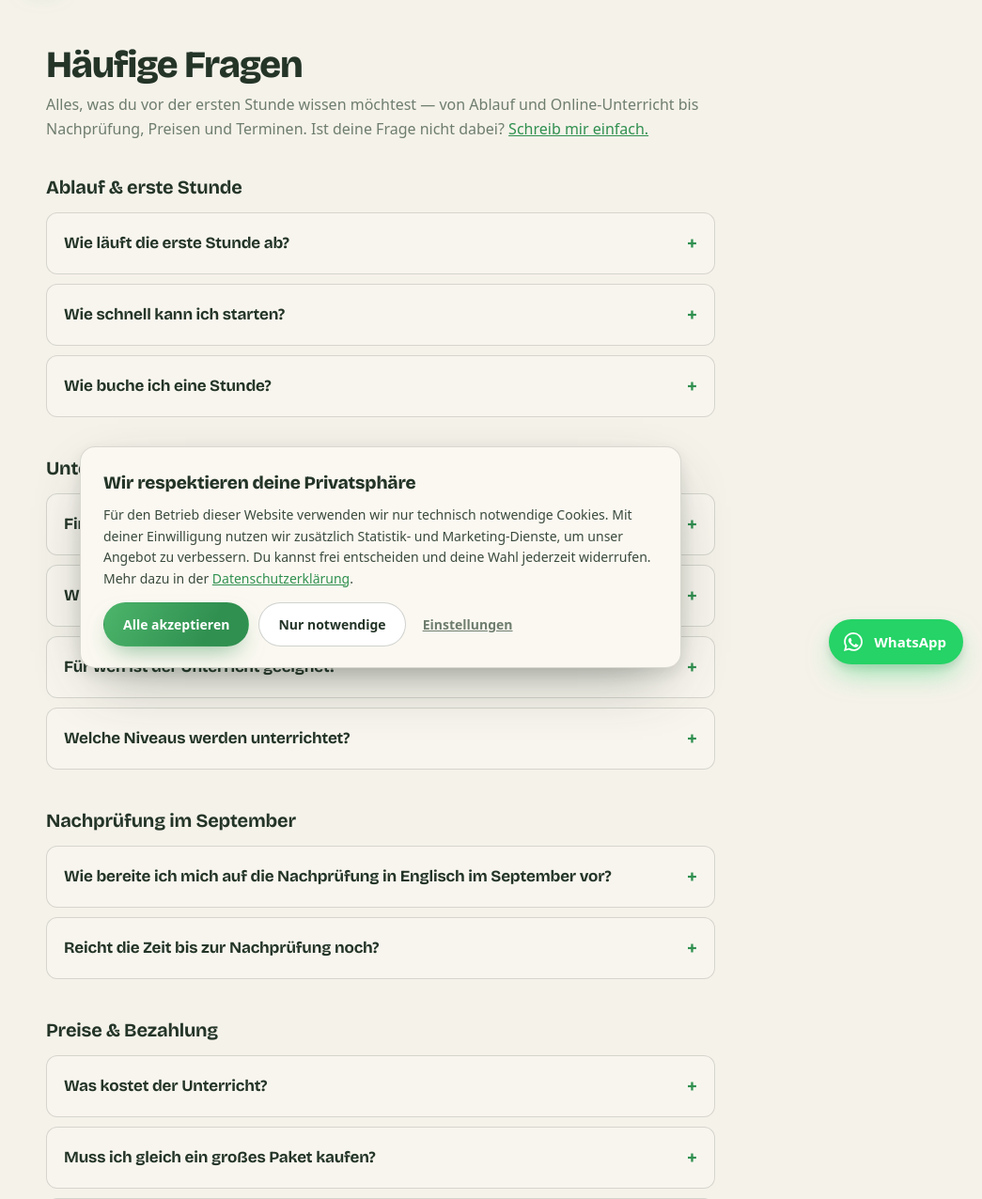
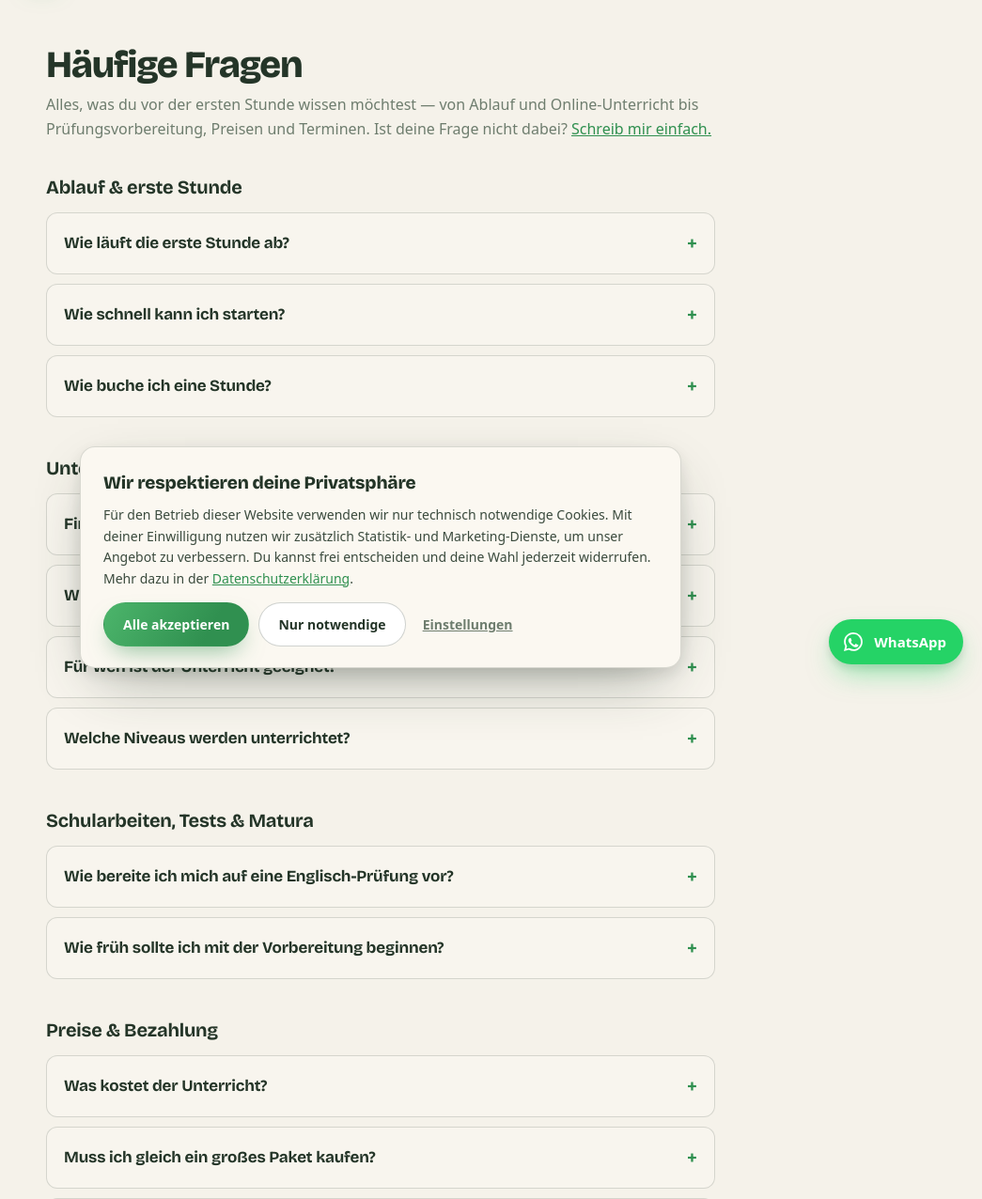
Before and after one commit to jan-writes-codes/fluent, a Django app: page /faq/ in a window 1280 px wide. Shown: the part 73-1349 px from the top of the page at 94% size, without its empty margins (235-1280 px from the left). Run offline with Django 4.2, Linux system fonts and the light colour scheme.

Commit message:
Rewrite landing SEO and FAQ for general tutoring
Replaces the September re-sit wording in the page title, meta/social
descriptions, keywords and structured data with general English
tutoring copy, and turns the FAQ's Nachprüfung category into a
Schularbeiten, Tests & Matura one.

Co-Authored-By: Claude Opus 5.5 <noreply@anthropic.com>
Claude-Session: https://claude.ai/code/session_01U8Eot2xUjA5gnJKPLjTBoB

```diff
--- a/templates/faq.html
+++ b/templates/faq.html
@@ -5,7 +5,7 @@
 {% block title %}Häufige Fragen (FAQ){% endblock %}
 
 {% block extrahead %}
-<meta name="description" content="Antworten auf häufige Fragen zur Englisch-Nachhilfe bei The Green Pencil in Wien — Ablauf, Online-Unterricht, Nachprüfung im September, Preise und Termine." />
+<meta name="description" content="Antworten auf häufige Fragen zur Englisch-Nachhilfe bei The Green Pencil in Wien — Ablauf, Online-Unterricht, Prüfungsvorbereitung, Preise und Termine." />
 <link rel="canonical" href="https://thegreenpencil.at/faq/" />
 <style>
   .lead { color: var(--muted); font-size: 16px; margin-bottom: 32px; }
@@ -35,7 +35,7 @@
 {% block content %}
 <h1>Häufige Fragen</h1>
 <p class="lead">Alles, was du vor der ersten Stunde wissen möchtest — von Ablauf und Online-Unterricht
-bis Nachprüfung, Preisen und Terminen. Ist deine Frage nicht dabei? <a href="mailto:davit@thegreenpencil.at">Schreib mir einfach.</a></p>
+bis Prüfungsvorbereitung, Preisen und Terminen. Ist deine Frage nicht dabei? <a href="mailto:davit@thegreenpencil.at">Schreib mir einfach.</a></p>
 
 <h2 class="faq-cat">Ablauf &amp; erste Stunde</h2>
 
@@ -83,19 +83,20 @@ bis Nachprüfung, Preisen und Terminen. Ist deine Frage nicht dabei? <a href="ma
   <div class="ans"><p>A1 bis C1 — vom Einstieg bis fortgeschritten.</p></div>
 </details>
 
-<h2 class="faq-cat">Nachprüfung im September</h2>
+<h2 class="faq-cat">Schularbeiten, Tests &amp; Matura</h2>
 
 <details class="faq">
-  <summary>Wie bereite ich mich auf die Nachprüfung in Englisch im September vor?</summary>
+  <summary>Wie bereite ich mich auf eine Englisch-Prüfung vor?</summary>
   <div class="ans"><p>Mit einem gezielten Plan: zuerst eine kurze Standortbestimmung, dann fokussiertes
-  Training genau der Themen, die in der Nachprüfung gefragt werden, und abschließend Prüfungssimulationen.
-  Genau so läuft die Vorbereitung bei The Green Pencil ab.</p></div>
+  Training genau der Themen, die in der Schularbeit, dem Test oder der Matura gefragt werden, und
+  abschließend Prüfungssimulationen. Genau so läuft die Vorbereitung bei The Green Pencil ab.</p></div>
 </details>
 
 <details class="faq">
-  <summary>Reicht die Zeit bis zur Nachprüfung noch?</summary>
-  <div class="ans"><p>In den meisten Fällen ja — entscheidend ist gezieltes, regelmäßiges Üben statt
-  Masse. Im Kennenlernen schätzen wir gemeinsam realistisch ein, was bis September machbar ist.</p></div>
+  <summary>Wie früh sollte ich mit der Vorbereitung beginnen?</summary>
+  <div class="ans"><p>Je früher, desto entspannter — entscheidend ist aber gezieltes, regelmäßiges Üben
+  statt Masse. Im Kennenlernen schätzen wir gemeinsam realistisch ein, was bis zu deinem Termin machbar
+  ist.</p></div>
 </details>
 
 <h2 class="faq-cat">Preise &amp; Bezahlung</h2>
@@ -168,13 +169,13 @@ bis Nachprüfung, Preisen und Terminen. Ist deine Frage nicht dabei? <a href="ma
     },
     {
       "@type": "Question",
-      "name": "Wie bereite ich mich auf die Nachprüfung in Englisch im September vor?",
-      "acceptedAnswer": { "@type": "Answer", "text": "Mit einem gezielten Plan: zuerst eine kurze Standortbestimmung, dann fokussiertes Training genau der Themen, die in der Nachprüfung gefragt werden, und abschließend Prüfungssimulationen. Genau so läuft die Vorbereitung bei The Green Pencil ab." }
+      "name": "Wie bereite ich mich auf eine Englisch-Prüfung vor?",
+      "acceptedAnswer": { "@type": "Answer", "text": "Mit einem gezielten Plan: zuerst eine kurze Standortbestimmung, dann fokussiertes Training genau der Themen, die in der Schularbeit, dem Test oder der Matura gefragt werden, und abschließend Prüfungssimulationen. Genau so läuft die Vorbereitung bei The Green Pencil ab." }
     },
     {
       "@type": "Question",
-      "name": "Reicht die Zeit bis zur Nachprüfung noch?",
-      "acceptedAnswer": { "@type": "Answer", "text": "In den meisten Fällen ja — entscheidend ist gezieltes, regelmäßiges Üben statt Masse. Im Kennenlernen schätzen wir gemeinsam realistisch ein, was bis September machbar ist." }
+      "name": "Wie früh sollte ich mit der Vorbereitung beginnen?",
+      "acceptedAnswer": { "@type": "Answer", "text": "Je früher, desto entspannter — entscheidend ist aber gezieltes, regelmäßiges Üben statt Masse. Im Kennenlernen schätzen wir gemeinsam realistisch ein, was bis zu deinem Termin machbar ist." }
     },
     {
       "@type": "Question",
```
Also changed, not shown: templates/landing.html (+13 -13 lines).
